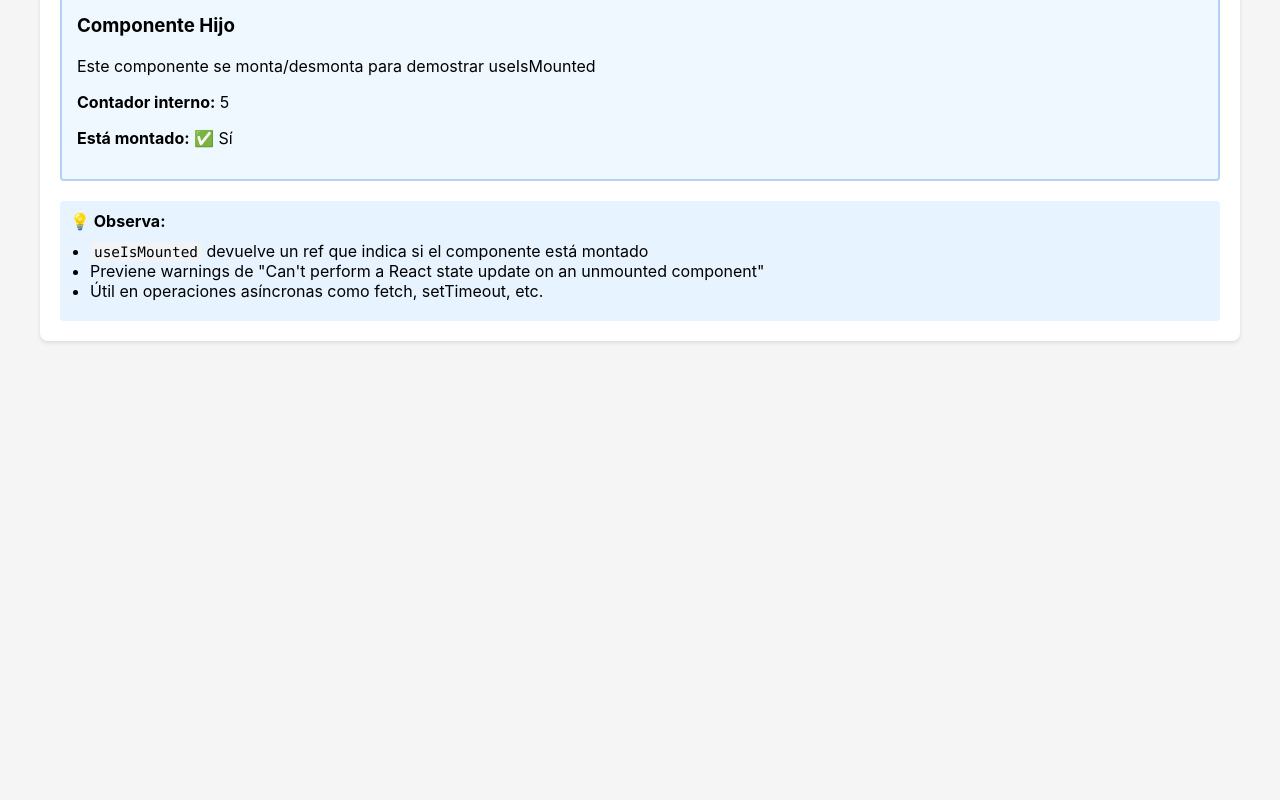
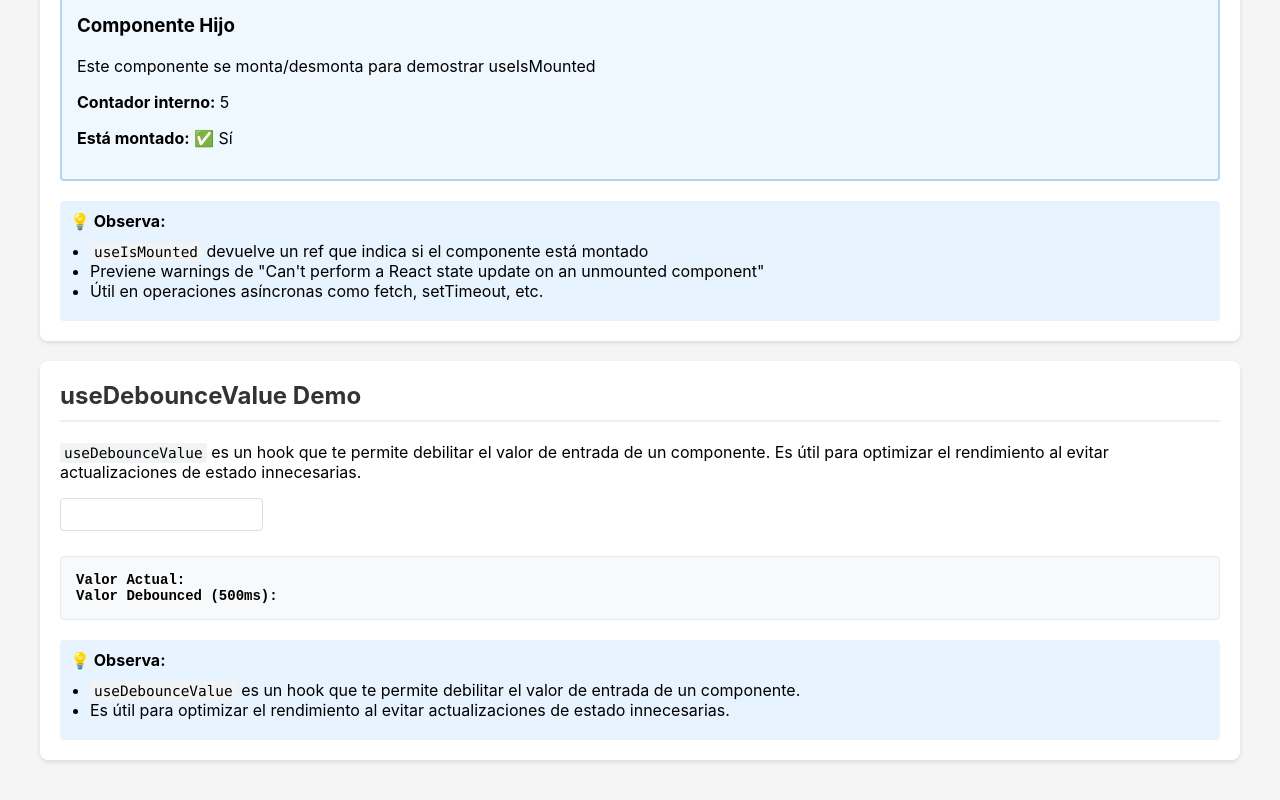
Before and after one commit to Alountk/neural-sandbox, a React (Create React App) app in the folder playground/: page / in a window 1280 px wide. Shown: the part 1197-1997 px from the top of the page. Before the commit the page ends 1598 px from the top, so only its background shows below. Built offline with nearby package versions, Linux system fonts and the light colour scheme.

Commit message:
feat: add component into app

```diff
--- a/playground/src/App.tsx
+++ b/playground/src/App.tsx
@@ -3,6 +3,7 @@ import './App.css';
 import UseUpdateEffectDemo from './components/UseUpdateEffectDemo';
 import UseClickOutsideDemo from './components/UseClickOutsideDemo';
 import UseIsMountedDemo from './components/UseIsMountedDemo';
+import UseDebounceValueDemo from './components/UseDebounceValueDemo';
 
 function App() {
   return (
@@ -15,6 +16,7 @@ function App() {
       <UseUpdateEffectDemo />
       <UseClickOutsideDemo />
       <UseIsMountedDemo />
+      <UseDebounceValueDemo />
 
       {/* Agregar más demos de hooks */}
     </div>
```
